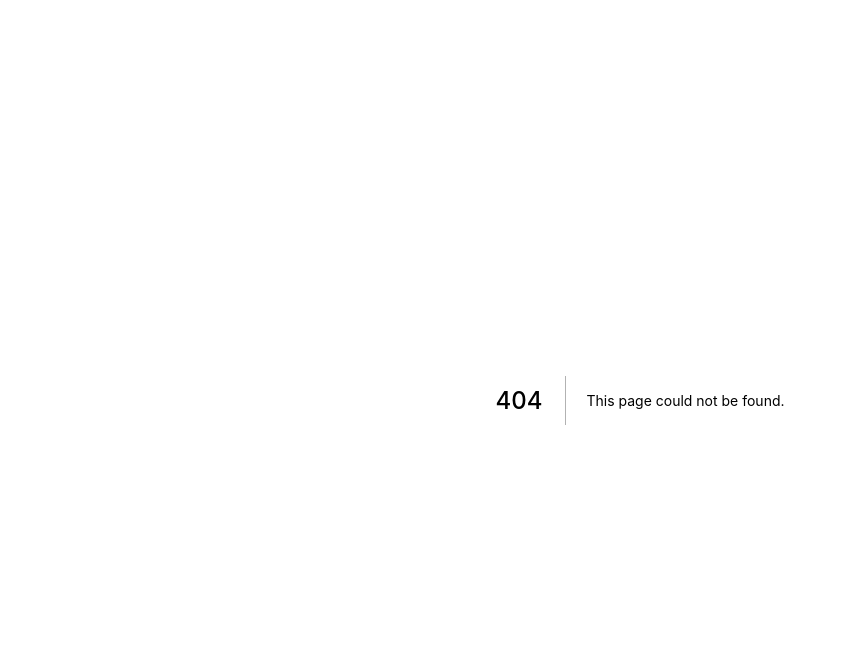
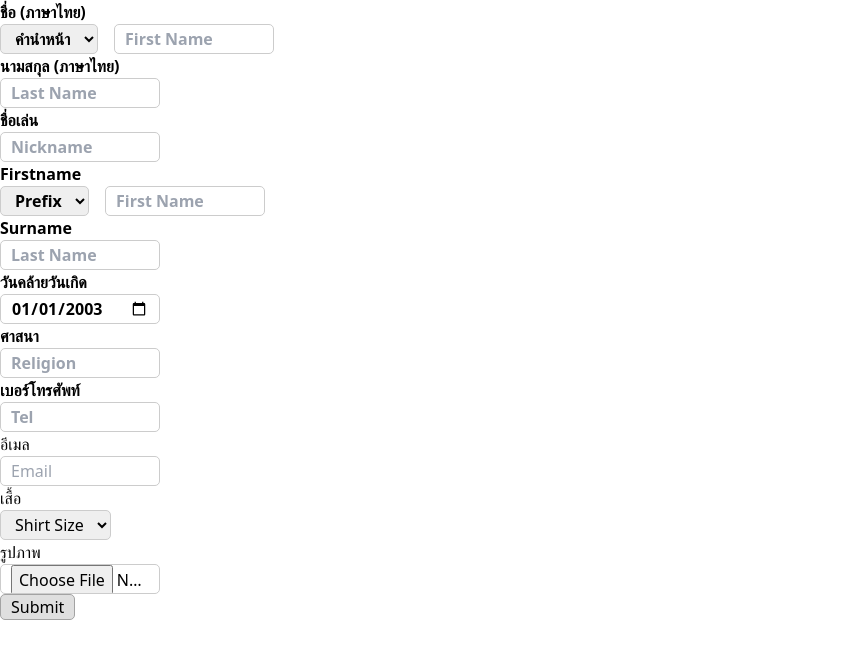
Before and after one commit to cpe-kmutt-student/comcamp33, a Next.js app: page /register/registration-form in a window 1280 px wide. Before the commit this address had no page. Shown: the top 658 px of the page, without its empty margins (0-847 px from the left). Built offline with nearby package versions, Linux system fonts and the light colour scheme.

Commit message:
Add dropbox components

```diff
--- a/src/components/Input.js
+++ b/src/components/Input.js
@@ -1,21 +1,15 @@
 import styles from "../styles/components/Input.module.css";
 
-export default function InputBox(props) {
+export function Input(props) {
   const type = props.type;
   if (type === "submit") {
     return (
       <input
         type="submit"
         value={props.value}
-        className={styles.submit}
+        className={props.className + " " + styles.submit}
         onClick={props.onClick}
       />
-    );
-  } else if (type === "button") {
-    return (
-      <button className={styles.button} onClick={props.onClick}>
-        {props.value}
-      </button>
     );
   }
   return (
@@ -30,8 +24,48 @@ export default function InputBox(props) {
         value={props.value}
         onChange={props.onChange}
         required={props.required}
-        className={props.type + " " + styles.Input}
+        className={props.className + " " + styles.Input}
       />
     </>
   );
 }
+
+export function DropBox(props) {
+  let optionsList = [];
+
+  for (let i = 0; i < props.option.length; i++) {
+    optionsList.push({
+      name: props.option[i].name,
+      value: props.option[i].placeholder,
+    });
+  }
+
+  const createOptions = () => {
+    let options = [];
+    options.push(
+      <option name={optionsList[0].name} hidden value={null} defaultValue={null} key="0">
+        {optionsList[0].value}
+      </option>
+    );
+    for (let i = 1; i < optionsList.length; i++) {
+      options.push(
+        <option name={optionsList[i].name} key={i}>
+          {optionsList[i].value}
+        </option>
+      );
+    }
+    return options;
+  };
+
+  return (
+    <>
+      <select
+        name={props.name}
+        onChange={props.onChange}
+        required={props.required}
+        children={createOptions()}
+        className={props.className + " " + styles.DropBox}
+      />
+    </>
+  );
+}
--- a/src/pages/register/form/form-1.js
+++ /dev/null
@@ -1,54 +0,0 @@
-import React, { useState } from "react";
-import Input from "../../../components/Input";
-
-export default function Form() {
-  const [data, setData] = useState({
-    firstNane: "",
-    lastName: "",
-  });
-
-  const handleChange = (e) => {
-    setData({
-      ...data,
-      [e.target.name]: e.target.value,
-    });
-  };
-
-  const handleSubmit = (e) => {
-    e.preventDefault();
-    console.log(data);
-  };
-
-  return (
-    <div>
-      <form onSubmit={handleSubmit}>
-        <lable>
-          {`First Name: `}
-          <Input
-            type="email"
-            name="firstNane"
-            placeholder="First Name"
-            value={data.firstNane}
-            onChange={handleChange}
-            required={true}
-          />
-        </lable>
-        <br />
-        <lable>
-          {`Last Name:  `}
-          <Input
-            type="text"
-            name="lastName"
-            placeholder="Last Name"
-            value={data.lastName}
-            onChange={handleChange}
-            required={false}
-          />
-        </lable>
-        <br />
-        <Input type="submit" value="Submit" />
-        <Input type="button" value="Cancel" />
-      </form>
-    </div>
-  );
-}
--- /dev/null
+++ b/src/pages/register/registration-form.js
@@ -0,0 +1,276 @@
+import React, { useState } from "react";
+import { Input, DropBox } from "../../components/Input";
+import styles from "../../styles/register/registration-form.module.css";
+
+export default function Form() {
+  return <>{Form1()}</>;
+}
+
+export function Form1() {
+  const prefix_en = [
+    {
+      name: "Prefix",
+      placeholder: "Prefix",
+    },
+    {
+      name: "Mr.",
+      placeholder: "Mr.",
+    },
+    {
+      name: "Ms.",
+      placeholder: "Ms.",
+    },
+    {
+      name: "Mrs.",
+      placeholder: "Mrs.",
+    },
+  ];
+  const prefix_th = [
+    {
+      name: null,
+      placeholder: "คำนำหน้า",
+    },
+    {
+      name: "นาย",
+      placeholder: "นาย",
+    },
+    {
+      name: "นาง",
+      placeholder: "นาง",
+    },
+    {
+      name: "นางสาว",
+      placeholder: "นางสาว",
+    },
+  ];
+
+  const shirt_size = [
+    {
+      name: "Shirt Size",
+      placeholder: "Shirt Size",
+    },
+    {
+      name: "S",
+      placeholder: "S",
+    },
+    {
+      name: "M",
+      placeholder: "M",
+    },
+    {
+      name: "L",
+      placeholder: "L",
+    },
+    {
+      name: "XL",
+      placeholder: "XL",
+    },
+    {
+      name: "XXL",
+      placeholder: "XXL",
+    },
+  ];
+
+  const [data, setData] = useState({
+    prefix_th: "",
+    name_th: "",
+    surname_th: "",
+    prefix_en: "",
+    name_en: "",
+    surname_en: "",
+    nickname_th: "",
+    birthday: "",
+    religion: "",
+    tel: "",
+    email: "",
+    shirt: "",
+    image: "",
+  });
+
+  const handleChange = (e) => {
+    let value = e.target.value;
+    let name = e.target.name;
+    setData({
+      ...data,
+      [e.target.name]: e.target.value,
+    });
+  };
+
+  const handleSubmit = (e) => {
+    e.preventDefault();
+    console.log(data);
+  };
+
+  return (
+    <div>
+      <form onSubmit={handleSubmit}>
+        {/* <select name="prefix_th" onChange={handleChange} defaultValue={null} required>
+          <option value={null}>คำนำหน้าaaaa</option>
+          <option>คำนำหน้า</option>
+          <option>คำนำหน้า</option>
+          <option>คำนำหน้า</option>
+        </select> */}
+        <lable className={styles.lable}>
+          {`ชื่อ (ภาษาไทย)`}
+          <div>
+            <DropBox
+              placeholder="Prefix"
+              name="prefix_th"
+              onChange={handleChange}
+              required={true}
+              option={prefix_th}
+            />
+            <Input
+              type="text"
+              name="name_th"
+              placeholder="First Name"
+              value={data.name_th}
+              onChange={handleChange}
+              required={true}
+            />
+          </div>
+        </lable>
+        <label className={styles.lable}>
+          {`นามสกุล (ภาษาไทย)`}
+          <div>
+            <Input
+              type="text"
+              name="surname_th"
+              placeholder="Last Name"
+              value={data.surname_th}
+              onChange={handleChange}
+              required={true}
+            />
+          </div>
+        </label>
+        <label className={styles.lable}>
+          {`ชื่อเล่น`}
+          <div>
+            <Input
+              type="text"
+              name="nickname_th"
+              placeholder="Nickname"
+              value={data.nickname}
+              onChange={handleChange}
+              required={true}
+            />
+          </div>
+        </label>
+        <lable className={styles.lable}>
+          {`Firstname`}
+          <div>
+            <DropBox
+              placeholder="Prefix"
+              name="prefix_en"
+              onChange={handleChange}
+              required={true}
+              option={prefix_en}
+            />
+            <Input
+              type="text"
+              name="name_en"
+              placeholder="First Name"
+              value={data.name_en}
+              onChange={handleChange}
+              required={true}
+            />
+          </div>
+        </lable>
+        <label className={styles.lable}>
+          {`Surname`}
+          <div>
+            <Input
+              type="text"
+              name="surname_en"
+              placeholder="Last Name"
+              value={data.surname_en}
+              onChange={handleChange}
+              required={true}
+            />
+          </div>
+        </label>
+        <label className={styles.lable}>
+          {`วันคล้ายวันเกิด`}
+          <div>
+            <Input
+              type="date"
+              name="birthday"
+              placeholder="Birthday"
+              value={data.birthday || "2003-01-01"}
+              onChange={handleChange}
+              required={true}
+              pattern="\d{4}-\d{2}-\d{2}"
+            />
+          </div>
+        </label>
+        <lable className={styles.lable}>
+          {`ศาสนา`}
+          <div>
+            <Input
+              type="text"
+              name="religion"
+              placeholder="Religion"
+              value={data.religion}
+              onChange={handleChange}
+              required={true}
+            />
+          </div>
+        </lable>
+        <lable className={styles.lable}>
+          {`เบอร์โทรศัพท์`}
+          <div>
+            <Input
+              type="tel"
+              name="tel"
+              placeholder="Tel"
+              pattern="[0-9]{10}"
+              value={data.tel}
+              size="10"
+              onChange={handleChange}
+              required={true}
+            />
+          </div>
+        </lable>
+        <lable>
+          {`อีเมล`}
+          <div>
+            <Input
+              type="email"
+              name="email"
+              placeholder="Email"
+              value={data.email}
+              onChange={handleChange}
+              required={true}
+            />
+          </div>
+        </lable>
+        <lable>
+          {`เสื้อ`}
+          <div>
+            <DropBox
+              placeholder="Shirt"
+              name="shirt"
+              onChange={handleChange}
+              required={true}
+              option={shirt_size}
+            />
+          </div>
+        </lable>
+        <lable>
+          {`รูปภาพ`}
+          <div>
+            <Input
+              type="file"
+              name="image"
+              placeholder="Image"
+              value={data.image}
+              onChange={handleChange}
+              required={true}
+            />
+          </div>
+        </lable>
+        <Input type="submit" value="Submit" />
+      </form>
+    </div>
+  );
+}
--- a/src/styles/components/Input.module.css
+++ b/src/styles/components/Input.module.css
@@ -34,3 +34,13 @@
 .button:hover{
   background: rgb(163, 163, 163);
 }
+.DropBox{
+  width: auto;
+  height: 30px;
+  border-radius: 5px;
+  border: 1px solid #ccc;
+  padding: 0 10px;
+  font-size: 16px;
+  outline: none;
+  transition: all 0.3s ease-in;
+}
--- /dev/null
+++ b/src/styles/register/registration-form.module.css
@@ -0,0 +1,10 @@
+.lable{
+  font-size: 16px;
+  font-weight: bold;
+  color: #000;
+}
+
+.lable>div{
+  display: flex;
+  gap: 1rem;
+}
```
